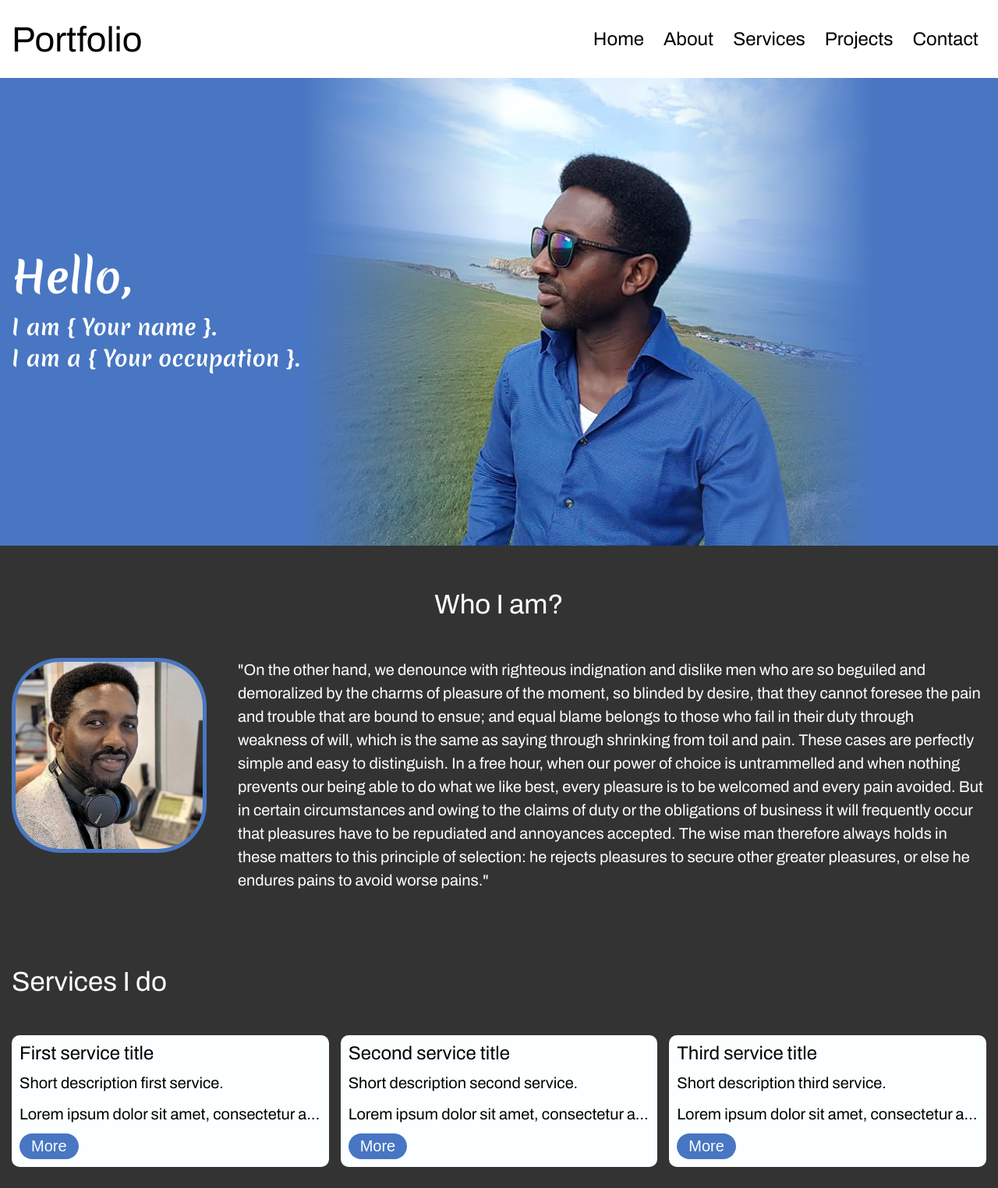
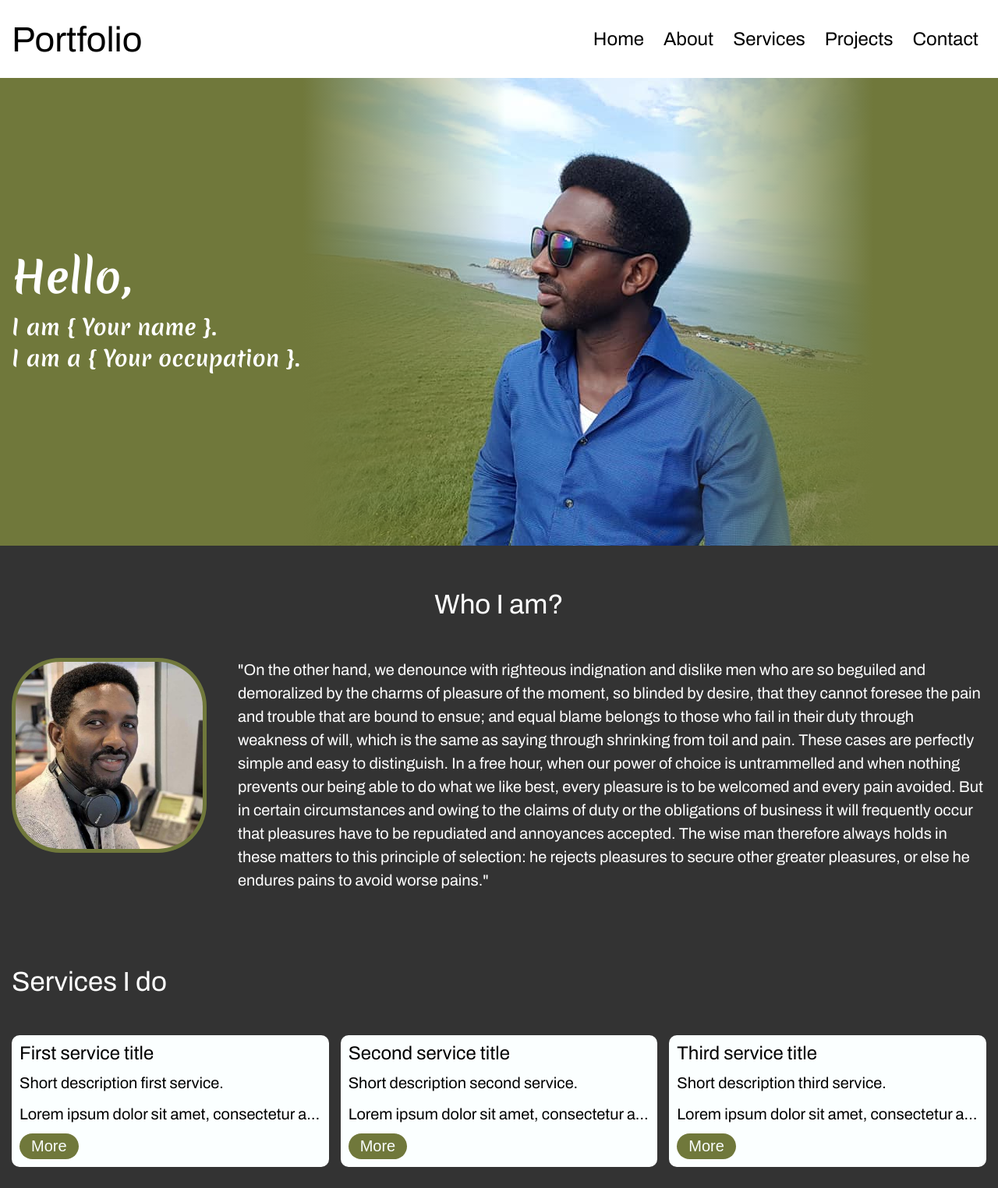
Before and after one commit to DwinaTech/portfolio-website, a plain HTML site: page index.html in a window 1280 px wide. Shown: the top 1524 px of the page at 78% size. Drawn offline with Linux system fonts and the light colour scheme; files whose address does not match are found by name.

Commit message:
Change primary colour

```diff
--- a/style.css
+++ b/style.css
@@ -92,7 +92,7 @@ p {
   padding-top: 150px;
   position: absolute;
   text-align: center;
-  background-color: #4876c2;
+  background-color: #70783b;
   transition: left 0.4s ease-in-out;
 }
 
@@ -158,14 +158,14 @@ p {
   width: 100%;
   padding: 5px;
   border-radius: 50%;
-  background-color: #4876c2;
+  background-color: #70783b;
 }
 
 /* ============== Banner ============== */
 .banner {
   width: 100%;
   min-height: 100vh;
-  background-color: #4876c2;
+  background-color: #70783b;
 }
 
 .banner .container {
@@ -179,9 +179,9 @@ p {
   padding-left: 15px;
   flex-direction: column;
   justify-content: flex-end;
-  background-color: #4876c2;
+  background-color: #70783b;
   background-repeat: no-repeat;
-  background-image: linear-gradient(to top, #4876c2 25%, transparent 52%),
+  background-image: linear-gradient(to top, #70783b 25%, transparent 52%),
     url(./images//mo.jpg);
   background-position: top center;
   background-size: cover;
@@ -214,7 +214,7 @@ p {
     padding-bottom: 0;
     background-size: initial;
     justify-content: center;
-    background-image: linear-gradient(to right, #4876c2 12%, transparent 30%),
+    background-image: linear-gradient(to right, #70783b 12%, transparent 30%),
       url(./images//mo.jpg);
     background-position: 300px center;
   }
@@ -230,7 +230,7 @@ p {
 
 @media (min-width: 1100px) {
   .banner .contents {
-    background-image: linear-gradient(to right, #4876c2 30%, transparent 50%),
+    background-image: linear-gradient(to right, #70783b 30%, transparent 50%),
       url("./images//mo.jpg");
     background-position: right center;
   }
@@ -239,7 +239,7 @@ p {
     content: "";
     width: 100%;
     min-height: 600px;
-    background-image: linear-gradient(to left, #4876c2 25%, transparent 45%);
+    background-image: linear-gradient(to left, #70783b 25%, transparent 45%);
     position: absolute;
     right: -160px;
   }
@@ -269,7 +269,7 @@ p {
   padding: 5px;
   margin: 0 auto;
   border-radius: 25%;
-  background-color: #4876c2;
+  background-color: #70783b;
 }
 
 @media (min-width: 800px) {
@@ -338,7 +338,7 @@ p {
   font-size: 20px;
   padding: 5px 15px;
   border-radius: 20px;
-  background-color: #4876c2;
+  background-color: #70783b;
 }
 
 @media (min-width: 600px) {
@@ -453,7 +453,7 @@ p {
 /* ============== Contact ============== */
 #contact {
   padding: 20px 0;
-  background-color: #4776c266;
+  background-color: #70783b;
 }
 
 #contact h2 {
@@ -478,6 +478,7 @@ p {
   justify-content: center;
   border: 1px solid #ffffff;
   transition: background-color 0.4s ease-in-out;
+  box-shadow: rgba(0, 0, 0, 0.35) 0px 5px 15px;
 }
 
 #contact .contents .info .card:hover {
```
